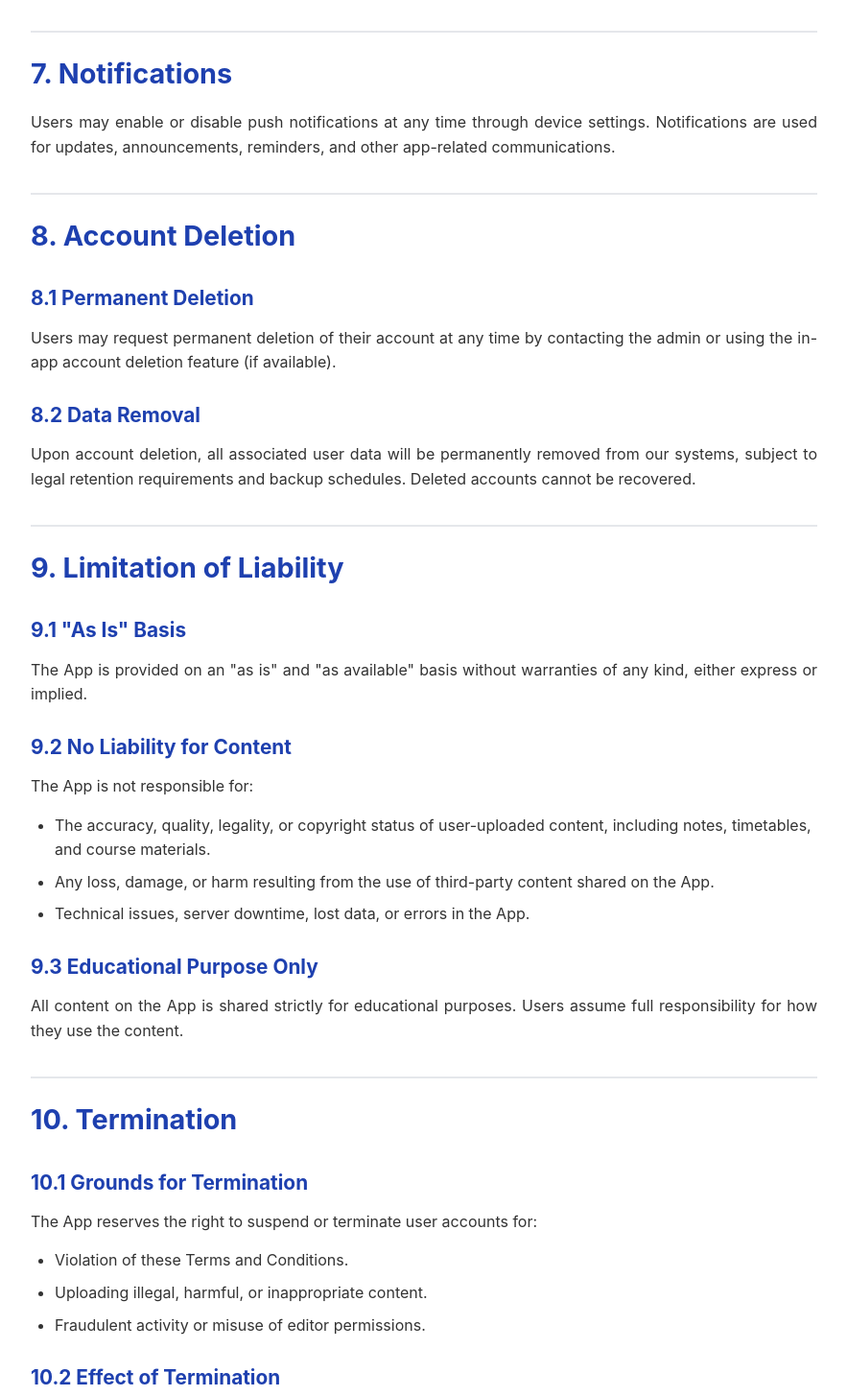
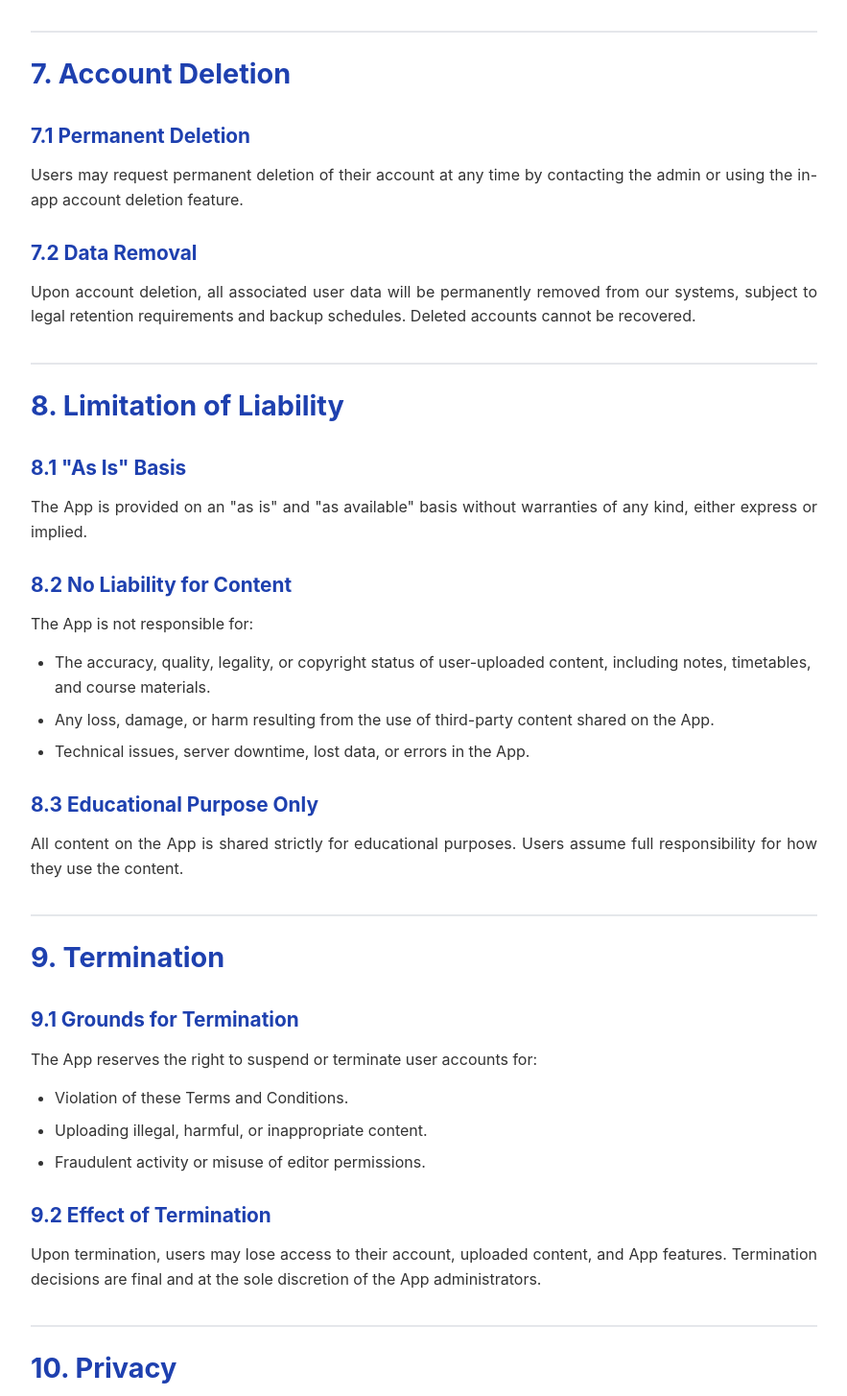
Before and after one commit to shreyas0b0acharya/my_college-legal, a plain HTML site: page terms-and-conditions.html in a window 1280 px wide. Shown: the part 3906-5361 px from the top of the page at 96% size, without its empty margins (198-1081 px from the left). Drawn offline with Linux system fonts and the light colour scheme.

Commit message:
Update terms-and-conditions before uploading to playstore #1.html

```diff
--- a/terms-and-conditions.html
+++ b/terms-and-conditions.html
@@ -263,23 +263,20 @@
         <h3>6.2 Interaction with Ads</h3>
         <p>Clicking on ads is voluntary. Ads may be personalized or non-personalized based on user settings, regional regulations, and device preferences.</p>
 
-        <h2>7. Notifications</h2>
-        <p>Users may enable or disable push notifications at any time through device settings. Notifications are used for updates, announcements, reminders, and other app-related communications.</p>
+        <h2>7. Account Deletion</h2>
 
-        <h2>8. Account Deletion</h2>
+        <h3>7.1 Permanent Deletion</h3>
+        <p>Users may request permanent deletion of their account at any time by contacting the admin or using the in-app account deletion feature.</p>
 
-        <h3>8.1 Permanent Deletion</h3>
-        <p>Users may request permanent deletion of their account at any time by contacting the admin or using the in-app account deletion feature (if available).</p>
-
-        <h3>8.2 Data Removal</h3>
+        <h3>7.2 Data Removal</h3>
         <p>Upon account deletion, all associated user data will be permanently removed from our systems, subject to legal retention requirements and backup schedules. Deleted accounts cannot be recovered.</p>
 
-        <h2>9. Limitation of Liability</h2>
+        <h2>8. Limitation of Liability</h2>
 
-        <h3>9.1 "As Is" Basis</h3>
+        <h3>8.1 "As Is" Basis</h3>
         <p>The App is provided on an "as is" and "as available" basis without warranties of any kind, either express or implied.</p>
 
-        <h3>9.2 No Liability for Content</h3>
+        <h3>8.2 No Liability for Content</h3>
         <p>The App is not responsible for:</p>
         <ul>
             <li>The accuracy, quality, legality, or copyright status of user-uploaded content, including notes, timetables, and course materials.</li>
@@ -287,12 +284,12 @@
             <li>Technical issues, server downtime, lost data, or errors in the App.</li>
         </ul>
 
-        <h3>9.3 Educational Purpose Only</h3>
+        <h3>8.3 Educational Purpose Only</h3>
         <p>All content on the App is shared strictly for educational purposes. Users assume full responsibility for how they use the content.</p>
 
-        <h2>10. Termination</h2>
+        <h2>9. Termination</h2>
 
-        <h3>10.1 Grounds for Termination</h3>
+        <h3>9.1 Grounds for Termination</h3>
         <p>The App reserves the right to suspend or terminate user accounts for:</p>
         <ul>
             <li>Violation of these Terms and Conditions.</li>
@@ -300,20 +297,20 @@
             <li>Fraudulent activity or misuse of editor permissions.</li>
         </ul>
 
-        <h3>10.2 Effect of Termination</h3>
+        <h3>9.2 Effect of Termination</h3>
         <p>Upon termination, users may lose access to their account, uploaded content, and App features. Termination decisions are final and at the sole discretion of the App administrators.</p>
 
-        <h2>11. Privacy</h2>
+        <h2>10. Privacy</h2>
         <p>Your use of the App is also governed by our <strong>Privacy Policy</strong>, which explains how we collect, use, store, and protect your personal information. By using the App, you consent to the practices described in the Privacy Policy.</p>
 
-        <h2>12. Changes to Terms</h2>
+        <h2>11. Changes to Terms</h2>
         <p>We reserve the right to update or modify these Terms and Conditions at any time. The "Last Updated" date will reflect the most recent changes. Continued use of the App after updates constitutes acceptance of the revised Terms.</p>
 
-        <h2>13. Governing Law and Jurisdiction</h2>
+        <h2>12. Governing Law and Jurisdiction</h2>
         <p>These Terms and Conditions are governed by the laws of India. Any disputes arising from the use of the App will be subject to the exclusive jurisdiction of Indian courts.</p>
 
         <div class="contact-box">
-            <h2>14. Contact Information</h2>
+            <h2>13. Contact Information</h2>
             <p>For questions, concerns, or requests regarding these Terms and Conditions, please contact:</p>
             <ul>
                 <li><strong>Founder Email:</strong> shreyasb19386@gmail.com</li>
```
